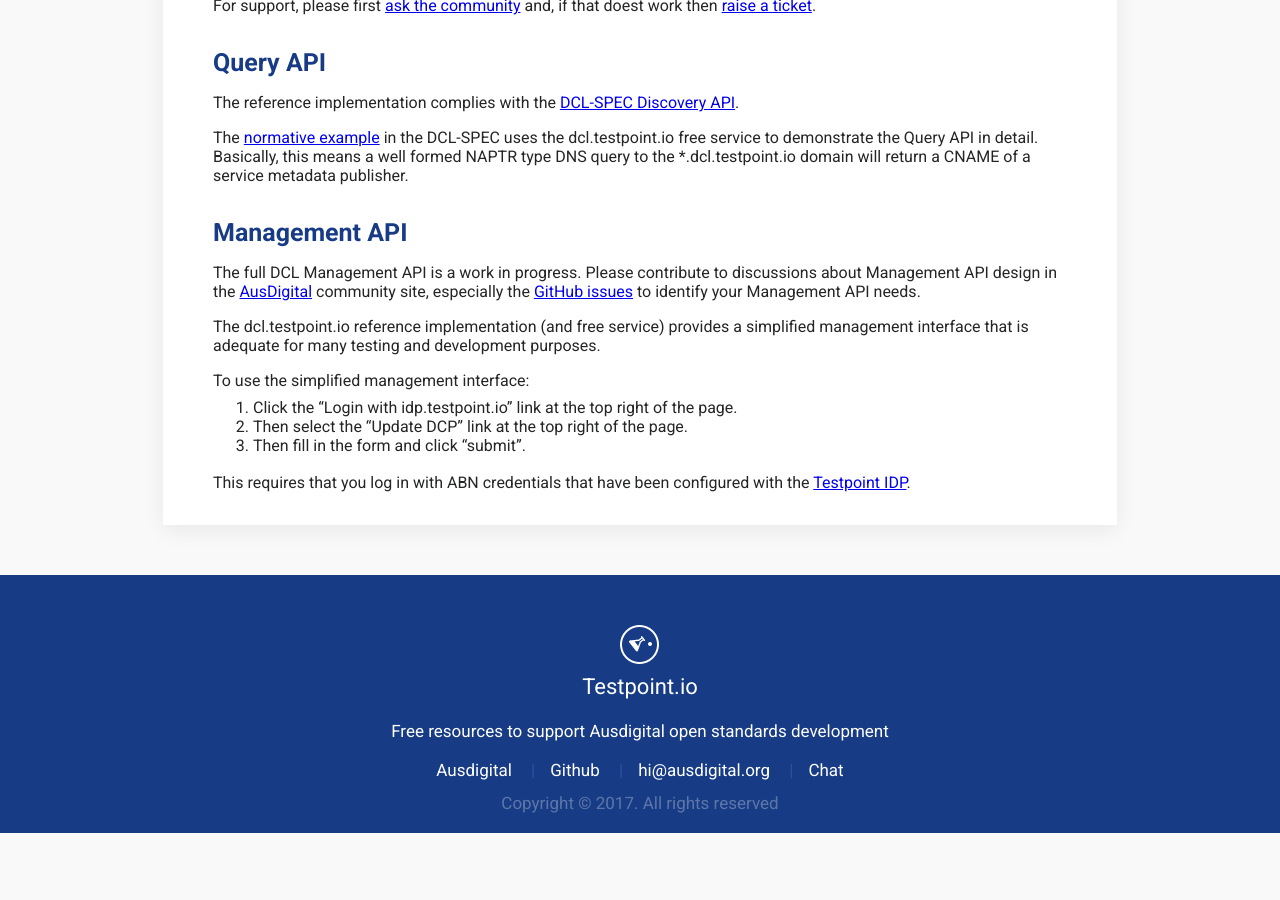
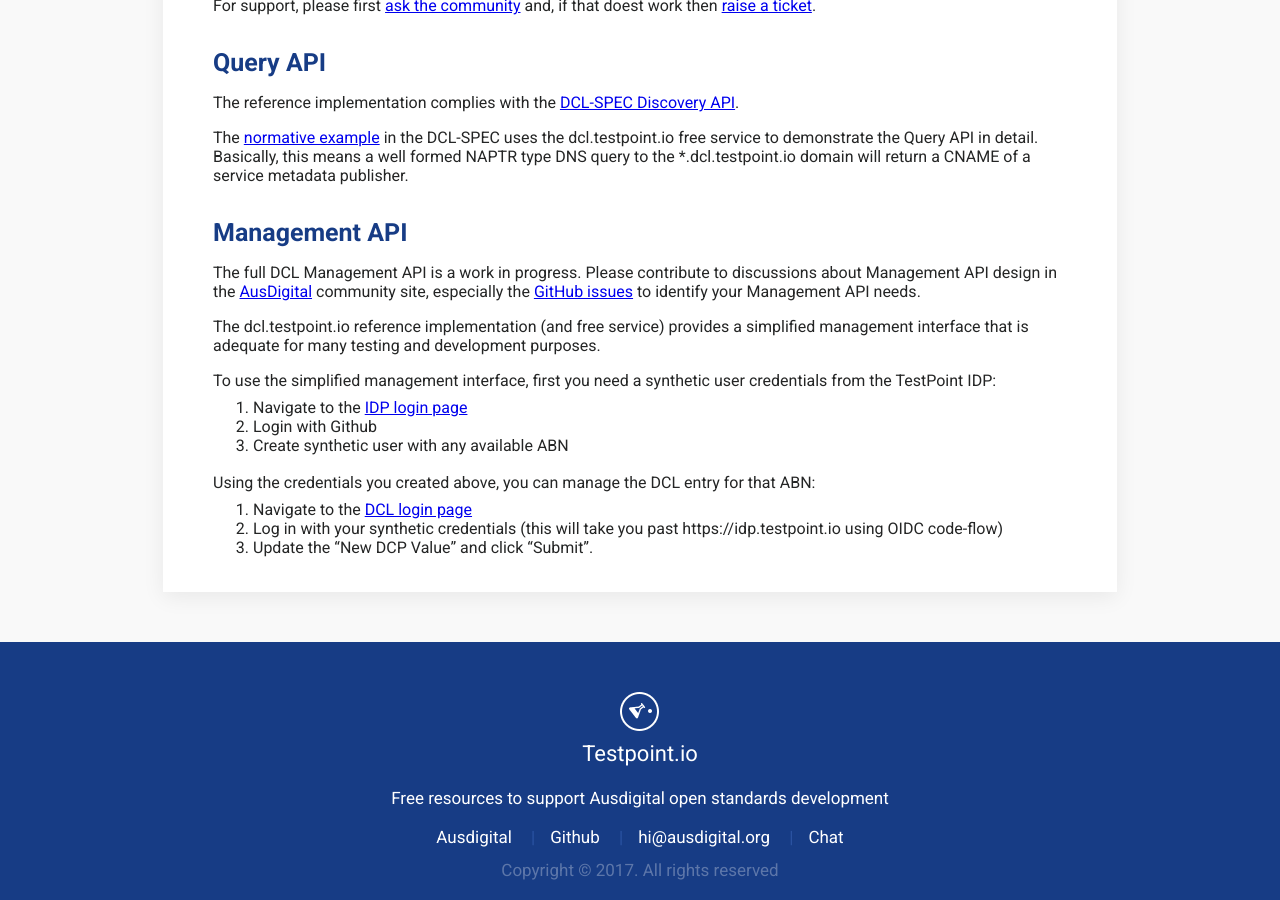
Before and after one commit to test-point/test-point.github.io, a Jekyll site: the page built from pages/dcl.md, in a window 1280 px wide and 900 px high, scrolled down 1429 px. Built offline with Jekyll 4.4.1, drawn with Linux system fonts in a browser that asks for light colours; before the commit the page ends 2262 px from its top, so only the background shows below that.

Commit message:
update instructions for DCL

```diff
--- a/pages/dcl.md
+++ b/pages/dcl.md
@@ -33,10 +33,14 @@
 
 The dcl.testpoint.io reference implementation (and free service) provides a simplified management interface that is adequate for many testing and development purposes.
 
-To use the simplified management interface:
+To use the simplified management interface, first you need a synthetic user credentials from the TestPoint IDP:
 
-1. Click the "Login with idp.testpoint.io" link at the top right of the page.
-2. Then select the "Update DCP" link at the top right of the page.
-3. Then fill in the form and click "submit".
+1.  Navigate to the [IDP login page](https://idp.testpoint.io/login/)
+2.  Login with Github
+3.  Create synthetic user with any available ABN
 
-This requires that you log in with ABN credentials that have been configured with the [Testpoint IDP](http://testpoint.io/idp.html).
+Using the credentials you created above, you can manage the DCL entry for that ABN:
+
+1.  Navigate to the [DCL login page](https://dcl.testoint.io/login/)
+2.  Log in with your synthetic credentials (this will take you past https://idp.testpoint.io using OIDC code-flow)
+3.  Update the "New DCP Value" and click "Submit".
```
